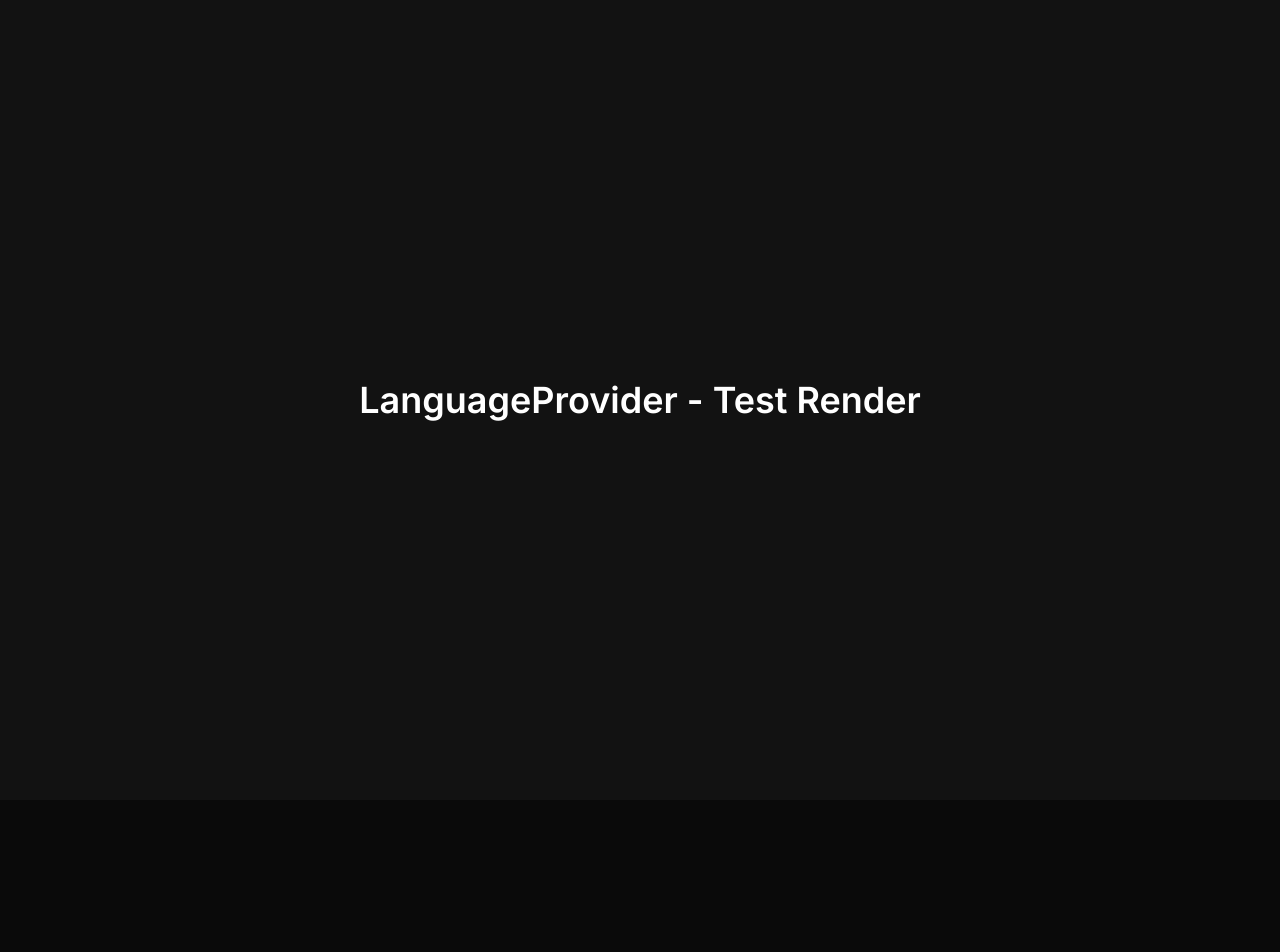
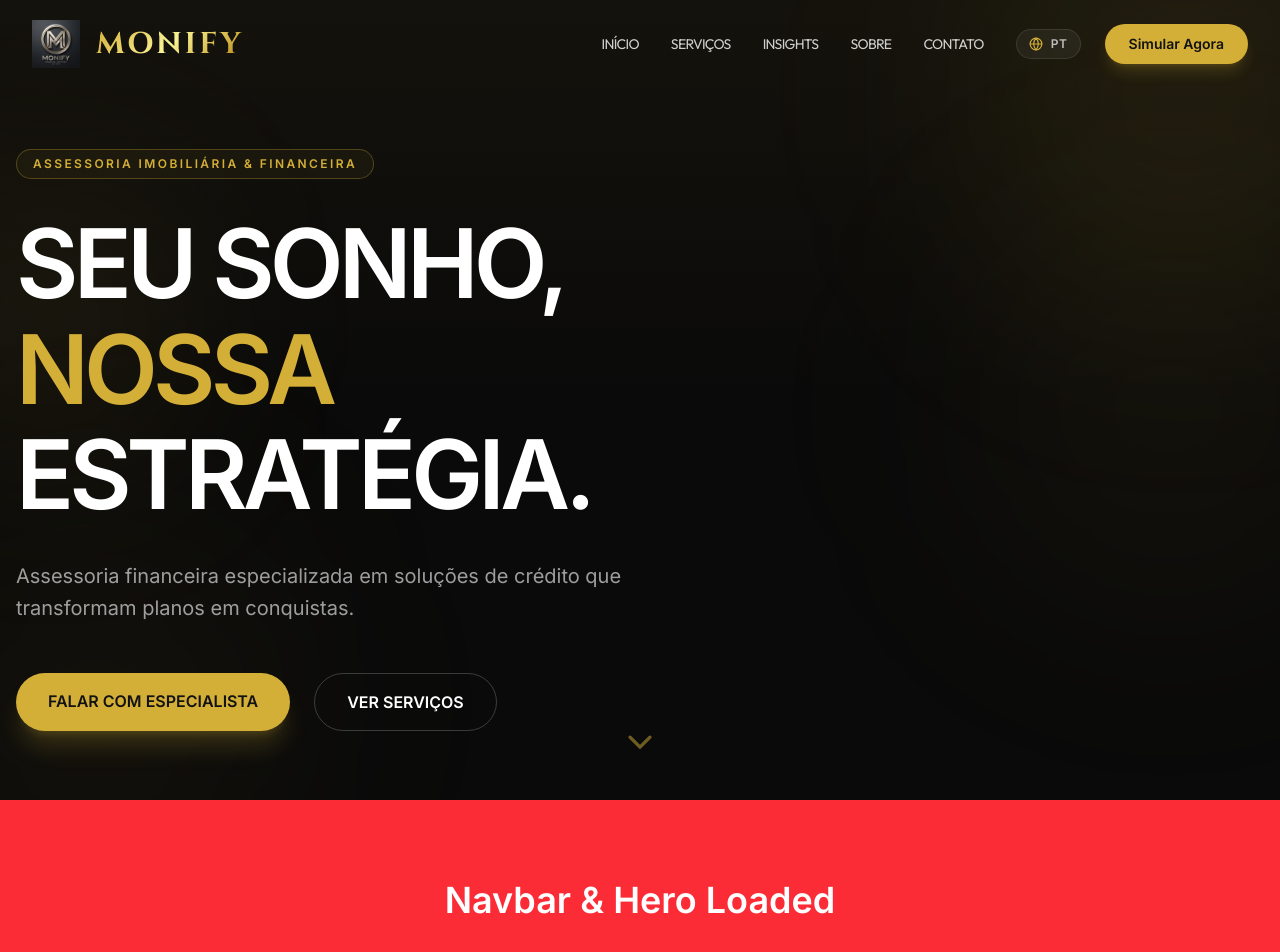
Before and after one commit to evandrocanali/monifyassessoria, a React (Vite) app: page / in a window 1280 px wide. Shown: the top 952 px of the page. Before the commit the page ends 800 px from the top, so only its background shows below. Built offline with nearby package versions, Linux system fonts and the light colour scheme; a web font is replaced by a local one.

Commit message:
debug: add Navbar and Hero

```diff
--- a/src/App.jsx
+++ b/src/App.jsx
@@ -12,8 +12,12 @@ import { LanguageProvider } from './LanguageContext';
 function App() {
   return (
     <LanguageProvider>
-      <div className="bg-brand-charcoal min-h-screen text-white flex items-center justify-center">
-        <h1 className="text-4xl font-bold">LanguageProvider - Test Render</h1>
+      <div className="bg-brand-charcoal min-h-screen text-white font-inter">
+        <Navbar />
+        <Hero />
+        <div className="bg-red-500 p-20 text-center">
+          <h1 className="text-4xl font-bold text-white">Navbar & Hero Loaded</h1>
+        </div>
       </div>
     </LanguageProvider>
   );
```
